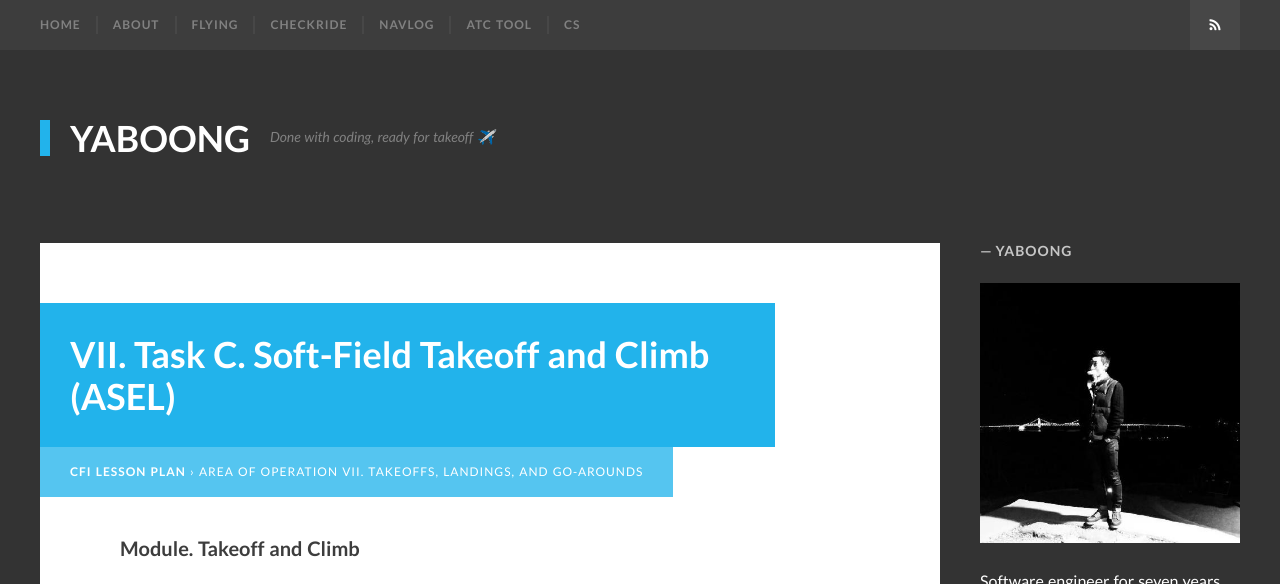
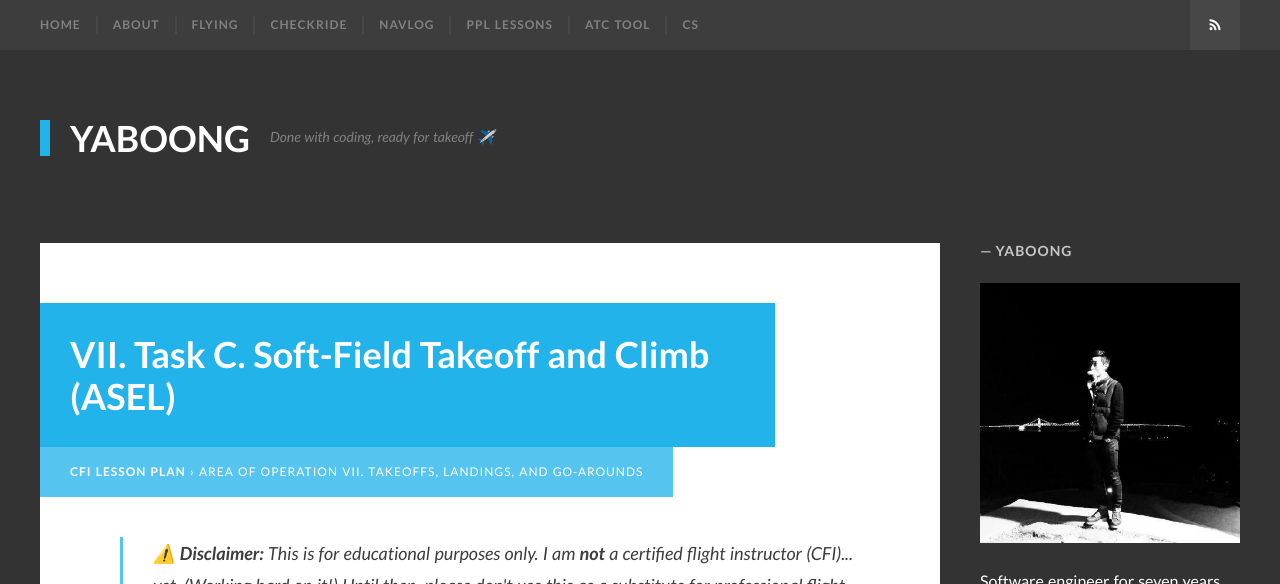
Before and after one commit to yaboong/yaboong.github.io, a Jekyll site: the page built from _cfi_lessons/vii-c-soft-field-takeoff-and-climb.md, in a window 1280 px wide and 1400 px high. Shown: the top 584 px of the window. Built offline with Jekyll 4.4.1, drawn with Linux system fonts in a browser that asks for light colours; some web fonts are replaced; some of the changed text lies outside the part shown; grey boxes are pictures that could not be loaded.

Commit message:
CFI Lesson Plan: open to public as PPL Lessons, add disclaimer
- Add "PPL Lessons" to the top nav and drop sitemap: false from the
  landing page and the cfi_lessons collection defaults
- Add a not-a-CFI-yet disclaimer include, shown on the landing page and
  every lesson page
- VII.C / VII.E: put the lesson's own deck first, then Normal Takeoff and
  Climb, then Crosswind Takeoff; point the soft-field prerequisite at VII.A

Co-Authored-By: Claude Opus 5.5 <noreply@anthropic.com>

```diff
--- a/_cfi_lessons/vii-c-soft-field-takeoff-and-climb.md
+++ b/_cfi_lessons/vii-c-soft-field-takeoff-and-climb.md
@@ -3,10 +3,10 @@ title: "VII. Task C. Soft-Field Takeoff and Climb (ASEL)"
 area: 7
 task: "C"
 slide_decks:
-  - title: "Module. Takeoff and Climb"
-    url: "https://docs.google.com/presentation/d/e/2PACX-1vSoCevrn5CG2lEHDEsE-9toX93ChIQ1ydIKCHDuJDu-PVPxGFmuKwsxIafKliGkb8LbO6ahgQIq02Jw/pubembed?start=false&loop=false&delayms=3000"
   - title: "Soft-Field Takeoff and Climb"
     url: "https://docs.google.com/presentation/d/e/2PACX-1vScrH5cv-3i64xrkGJByWRL06aQy25pHuavlLAa8T60hxoPuzfnXQNemnnJFjqdnRdI58VFIhKhQe1R/pubembed?start=false&loop=false&delayms=3000"
+  - title: "Normal Takeoff and Climb"
+    url: "https://docs.google.com/presentation/d/e/2PACX-1vSoCevrn5CG2lEHDEsE-9toX93ChIQ1ydIKCHDuJDu-PVPxGFmuKwsxIafKliGkb8LbO6ahgQIq02Jw/pubembed?start=false&loop=false&delayms=3000"
   - title: "Module. Crosswind Takeoff"
     url: "https://docs.google.com/presentation/d/e/2PACX-1vQf72iGo3wFnH3PipvSyz4PrlNcohSHjP-fVhrR0vIOoNC24NCvpH78CJ7WcgahyhkhI-a1nvlJWkY1/pubembed?start=false&loop=false&delayms=3000"
 ---
@@ -17,7 +17,7 @@ slide_decks:
 
 ### 2. Content
 
-- Prerequisite: [Takeoff and Climb]({{ '/cfi-lesson-plan/module-takeoff-and-climb/' | relative_url }}) module
+- Prerequisite: [Normal Takeoff and Climb]({{ '/cfi-lesson-plan/vii-a-normal-takeoff-and-climb/' | relative_url }})
 - Soft fields (grass, dirt, snow) and why the technique is different
 - AFH technique: keep moving, flaps, back pressure for a nose-high attitude, lift off below climb speed in ground effect
 - Wingtip vortices and ground effect (PHAK figures); ground effect numbers for the PA-28-161 wingspan
--- a/_config.yml
+++ b/_config.yml
@@ -59,8 +59,8 @@ navigation:
   url: /checkride/
 - text: NavLog
   url: /navlog/
-# - text: CFI Lesson Plan   # hidden until ready (page still at /cfi-lesson-plan/)
-#   url: /cfi-lesson-plan/
+- text: PPL Lessons
+  url: /cfi-lesson-plan/
 - text: ATC Tool
   url: /atc-tool/
 - text: CS
@@ -129,7 +129,6 @@ defaults:
       type: cfi_lessons
     values:
       layout: cfi_lesson
-      sitemap: false  # set sitemap: true per lesson once its content is written
 
 # for ffmpeg
 include:
--- /dev/null
+++ b/_includes/cfi_disclaimer.html
@@ -0,0 +1,3 @@
+<blockquote>
+<p><strong>⚠️ Disclaimer:</strong> This is for educational purposes only. I am <strong>not</strong> a certified flight instructor (CFI)... <em>yet</em>. (Working hard on it!) Until then, please don't use this as a substitute for professional flight training. Always consult a real CFI and follow your aircraft's POH. I accept no liability for any actions taken based on this content.</p>
+</blockquote>
--- a/_layouts/cfi_lesson.html
+++ b/_layouts/cfi_lesson.html
@@ -15,6 +15,7 @@ layout: default
                     </div><!-- .entry-meta -->
                 </header><!-- .entry-header -->
                 <div class="entry-content">
+                    {% include cfi_disclaimer.html %}
                     {% if page.slides %}{% include google_slides.html src=page.slides title=page.title %}{% endif %}
                     {% for deck in page.slide_decks %}<h4>{{ deck.title }}</h4>{% include google_slides.html src=deck.url title=deck.title %}{% endfor %}
                     {% for video in page.videos %}<h4>{{ video.title }}</h4><div style="position:relative; width:100%; padding-bottom:56.25%; height:0; margin-bottom:1.5em;"><iframe src="https://www.youtube.com/embed/{{ video.id }}" title="{{ video.title }}" style="position:absolute; inset:0; width:100%; height:100%; border:0;" loading="lazy" allow="accelerometer; autoplay; clipboard-write; encrypted-media; gyroscope; picture-in-picture; web-share" referrerpolicy="strict-origin-when-cross-origin" allowfullscreen></iframe></div>{% endfor %}
```
Also changed, not shown: _cfi_lessons/vii-e-short-field-takeoff-and-maximum-performance-climb.md (+2 -2 lines), cfi-lesson-plan.md (+2 -1 lines).
